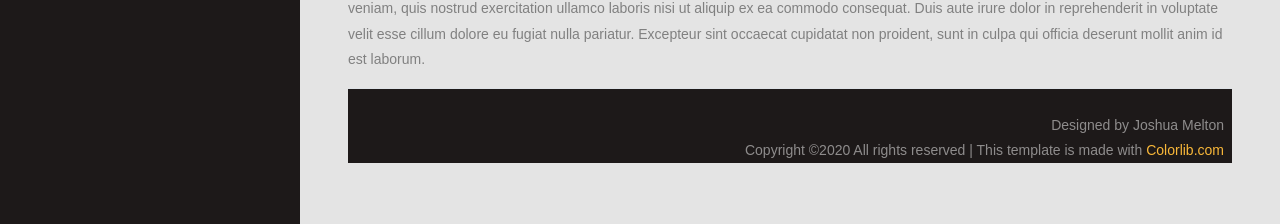
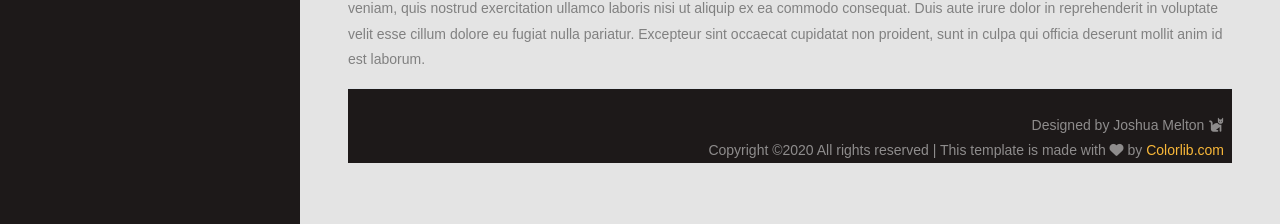
Before and after one commit to NASCL/nascl.github.io, a Jekyll site: the page built from index.html, in a window 1280 px wide and 964 px high. Shown: the part 737-961 px from the top of the window. Built offline with Jekyll 4.4.1, drawn with Linux system fonts in a browser that asks for light colours; nearby versions of some CDN libraries.

Commit message:
Fixed font awesome script location

```diff
--- a/_includes/footer.html
+++ b/_includes/footer.html
@@ -1,8 +1,8 @@
 <footer class="pt-4 pr-2 border-top footer">
     <p class="text-right">
-        Designed by Joshua Melton <br>
+        Designed by Joshua Melton <i class="fas fa-cat"></i> <br>
         <!-- Link back to Colorlib can't be removed. Template is licensed under CC BY 3.0. -->
-        Copyright ©<script>document.write(new Date().getFullYear());</script> All rights reserved | This template is made with
+        Copyright ©<script>document.write(new Date().getFullYear());</script> All rights reserved | This template is made with <i class="fa fa-heart" aria-hidden="true"></i> by
         <a href="https://colorlib.com" target="_blank">Colorlib.com</a>
         <!-- Link back to Colorlib can't be removed. Template is licensed under CC BY 3.0. -->
     </p>
--- a/_layouts/default.html
+++ b/_layouts/default.html
@@ -6,8 +6,6 @@
 
     {% seo %}
 
-    <!-- Font Awesome -->
-    <script src="https://kit.fontawesome.com/8ef91dbf12.js" crossorigin="anonymous"></script>
     <!--  Bootstrap and Theme  -->
     <link rel="stylesheet" href="{{ "/assets/main.css" | relative_url }}">
 
@@ -26,6 +24,8 @@
         </div>
     </div>
 
+    <!-- Font Awesome -->
+    <script src="https://kit.fontawesome.com/8ef91dbf12.js" crossorigin="anonymous"></script>
     <!-- JQuery and Bootstrap JS -->
    <script src="https://code.jquery.com/jquery-3.5.1.slim.min.js" integrity="sha384-DfXdz2htPH0lsSSs5nCTpuj/zy4C+OGpamoFVy38MVBnE+IbbVYUew+OrCXaRkfj" crossorigin="anonymous"></script>
    <script src="https://cdn.jsdelivr.net/npm/bootstrap@4.5.3/dist/js/bootstrap.bundle.min.js" integrity="sha384-ho+j7jyWK8fNQe+A12Hb8AhRq26LrZ/JpcUGGOn+Y7RsweNrtN/tE3MoK7ZeZDyx" crossorigin="anonymous"></script>
```
